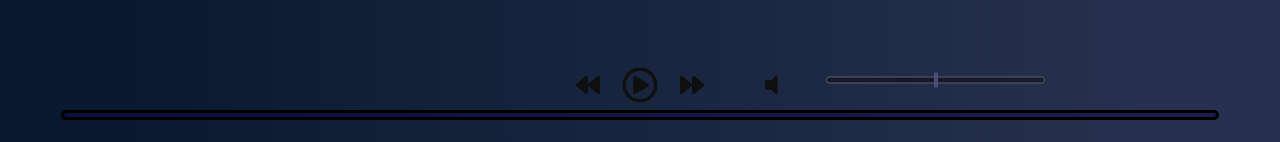
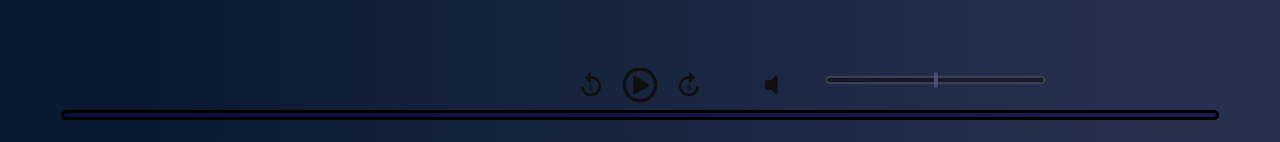
Before and after one commit to stanley-nguyen/frog-player, a React (Vite) app: page /playlists in a window 1280 px wide. Shown: the part 655-797 px from the top of the page. Built offline with nearby package versions, Linux system fonts and the light colour scheme.

Commit message:
add seek 5 seconds and update seek icons

```diff
--- a/package.json
+++ b/package.json
@@ -10,6 +10,10 @@
     "tauri": "tauri"
   },
   "dependencies": {
+    "@emotion/react": "^11.13.0",
+    "@emotion/styled": "^11.13.0",
+    "@mui/icons-material": "^5.16.4",
+    "@mui/material": "^5.16.4",
     "@tauri-apps/api": "^1",
     "react": "^18.2.0",
     "react-dom": "^18.2.0",
--- a/src/components/MusicPlayer.jsx
+++ b/src/components/MusicPlayer.jsx
@@ -1,6 +1,7 @@
 import { useRef, useContext, useEffect, useState } from 'react';
 import DirectoryContext from '../context/DirectoryContext';
 import { FaRegPlayCircle, FaRegPauseCircle, FaBackward, FaForward, FaVolumeUp, FaVolumeMute, FaVolumeOff } from "react-icons/fa";
+import { Forward5Rounded, Replay5Rounded } from '@mui/icons-material';
 import './MusicPlayer.css';
 
 const secToTime = (totalSeconds) => {
@@ -44,6 +45,7 @@ function MusicPlayer() {
 
   useEffect(() => {
     if (!currentSong) return;
+
     audioElement.current.volume = currentVolume / 100;
   }, [currentVolume, setCurrentVolume]);
 
@@ -57,9 +59,7 @@ function MusicPlayer() {
 
   const onSeek = (e) => {
     if (!currentSong) return;
-    // console.log(audioElement.current.currentTime)
-    // audioElement.current.currentTime = e.target.value;
-    // setCurrentDuration(e.target.value);
+    audioElement.current.currentTime += e;
   };
 
   return (
@@ -68,8 +68,8 @@ function MusicPlayer() {
         {isPlaying ? <FaRegPauseCircle className='player-controls-toggle' onClick={() => setIsPlaying(!isPlaying)} size={40}/> :
                     <FaRegPlayCircle className='player-controls-toggle' onClick={() => setIsPlaying(!isPlaying)} size={40}/>}
         <div className='player-controls-seek'>
-          <FaBackward className='player-controls-backward' onClick={onSeek(-5)}/>
-          <FaForward className='player-controls-forward' onClick={onSeek(5)}/>
+          <Replay5Rounded className='player-controls-backward' onClick={() => onSeek(-5)} sx={{ fontSize: 30 }}/>
+          <Forward5Rounded className='player-controls-forward' onClick={() => onSeek(5)} sx={{ fontSize: 30 }}/>
         </div>
         <div className='player-controls-volume'>
           {isMuted   ? <FaVolumeMute className='player-controls-vbutton' onClick={() => setIsMuted(!isMuted)} size={25}/> :
```
Also changed, not shown: 1 other file (tests, documents, lock files or other folders).
